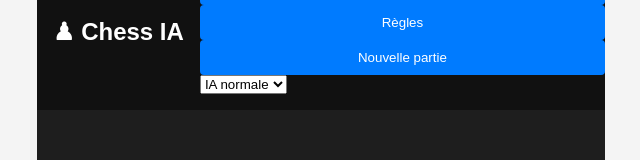
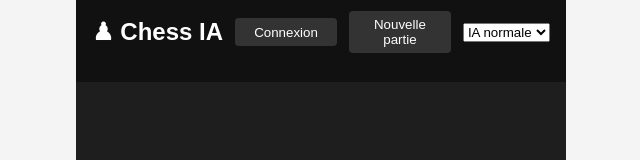
Before and after one commit to LRasolomanana/jeu-echec, a React (Vite) app: page / in a window 1280 px wide. Shown: the top 160 px of the page, without its empty margins (319-959 px from the left). Built offline with nearby package versions, Linux system fonts and the light colour scheme.

Commit message:
ajout du css de App

```diff
--- /dev/null
+++ b/src/App.css
@@ -0,0 +1,99 @@
+body { margin: 0; }
+
+        .app {
+          background: #1e1e1e;
+          color: white;
+          min-height: 100vh;
+        }
+
+        .nav {
+          display: flex;
+          justify-content: space-between;
+          align-items: center;
+          padding: 1rem;
+          background: #111;
+        }
+
+        .burger {
+          display: none;
+          background: none;
+          color: white;
+          font-size: 1.5rem;
+          border: none;
+        }
+
+        .menu {
+          display: flex;
+          align-items: center;
+        }
+
+        .menu button,
+        .menu select {
+          margin-left: 0.75rem;
+        }
+
+        .menu button {
+          background: #333;
+          color: white;
+          border: none;
+          padding: 0.4rem 0.8rem;
+          border-radius: 4px;
+          cursor: pointer;
+        }
+
+        .menu button:hover {
+          background: #555;
+        }
+
+        .content {
+          display: flex;
+          min-height: calc(100vh - 64px);
+          align-items: center;
+          justify-content: center;
+        }
+
+        .board {
+          display: flex;
+          justify-content: center;
+          align-items: center;
+        }
+
+        .side {
+          width: 220px;
+          padding: 1rem;
+        }
+
+        @media (max-width: 768px) {
+          .content {
+            flex-direction: column;
+            justify-content: flex-start;
+          }
+
+          .board {
+            width: 100vw;
+          }
+
+          .side {
+            width: 100%;
+            order: 2;
+          }
+
+          .burger {
+            display: block;
+          }
+
+          .menu {
+            display: none;
+            flex-direction: column;
+            width: 100%;
+          }
+
+          .menu.open {
+            display: flex;
+          }
+
+          .history {
+            max-height: 120px;
+            overflow: auto;
+          }
+        }
--- a/src/App.jsx
+++ b/src/App.jsx
@@ -1,6 +1,9 @@
 import { useEffect, useRef, useState } from "react";
+import { useNavigate } from "react-router-dom";
 import { Chessboard } from "react-chessboard";
 import { Chess } from "chess.js";
+import "./App.css";
+
 
 export default function App() {
   const [game, setGame] = useState(new Chess());
@@ -13,6 +16,7 @@ export default function App() {
   const [menuOpen, setMenuOpen] = useState(false);
   const [gameStarted, setGameStarted] = useState(false);
   const stockfish = useRef(null);
+  const navigate = useNavigate();
 
   // Initialisation Stockfish
   useEffect(() => {
@@ -87,19 +91,16 @@ export default function App() {
       <nav className="nav">
         <h2>♟ Chess IA</h2>
         <button className="burger" onClick={() => setMenuOpen(!menuOpen)}>☰</button>
-
         <div className={`menu ${menuOpen ? "open" : ""}`}>
-          <button>Connexion</button>
-          <button>Règles</button>
+          <button onClick={() => navigate('/auth/login')}>Connexion</button>
           <button onClick={resetGame}>Nouvelle partie</button>
-
           <select value={level} onChange={(e) => setLevel(+e.target.value)}>
             <option value={1}>IA facile</option>
             <option value={5}>IA normale</option>
             <option value={12}>IA difficile</option>
-            </select>
-            </div>
-            </nav>
+          </select>
+        </div>
+      </nav>
 
       <div className="content">
         <div className="side">
@@ -117,90 +118,6 @@ export default function App() {
           />
         </div>
       </div>
-
-      <style>{`
-        body { margin: 0; }
-
-        .app {
-          background: #1e1e1e;
-          color: white;
-          min-height: 100vh;
-        }
-
-        .nav {
-          display: flex;
-          justify-content: space-between;
-          align-items: center;
-          padding: 1rem;
-          background: #111;
-        }
-
-        .burger {
-          display: none;
-          background: none;
-          color: white;
-          font-size: 1.5rem;
-          border: none;
-        }
-
-        .menu button,
-        .menu select {
-          margin-left: 1rem;
-        }
-
-        .content {
-          display: flex;
-          min-height: calc(100vh - 64px);
-          align-items: center;
-          justify-content: center;
-        }
-
-        .board {
-          display: flex;
-          justify-content: center;
-          align-items: center;
-        }
-
-        .side {
-          width: 220px;
-          padding: 1rem;
-        }
-
-        @media (max-width: 768px) {
-          .content {
-            flex-direction: column;
-            justify-content: flex-start;
-          }
-
-          .board {
-            width: 100vw;
-          }
-
-          .side {
-            width: 100%;
-            order: 2;
-          }
-
-          .burger {
-            display: block;
-          }
-
-          .menu {
-            display: none;
-            flex-direction: column;
-            width: 100%;
-          }
-
-          .menu.open {
-            display: flex;
-          }
-
-          .history {
-            max-height: 120px;
-            overflow: auto;
-          }
-        }
-      `}</style>
     </div>
   );
 }
```
